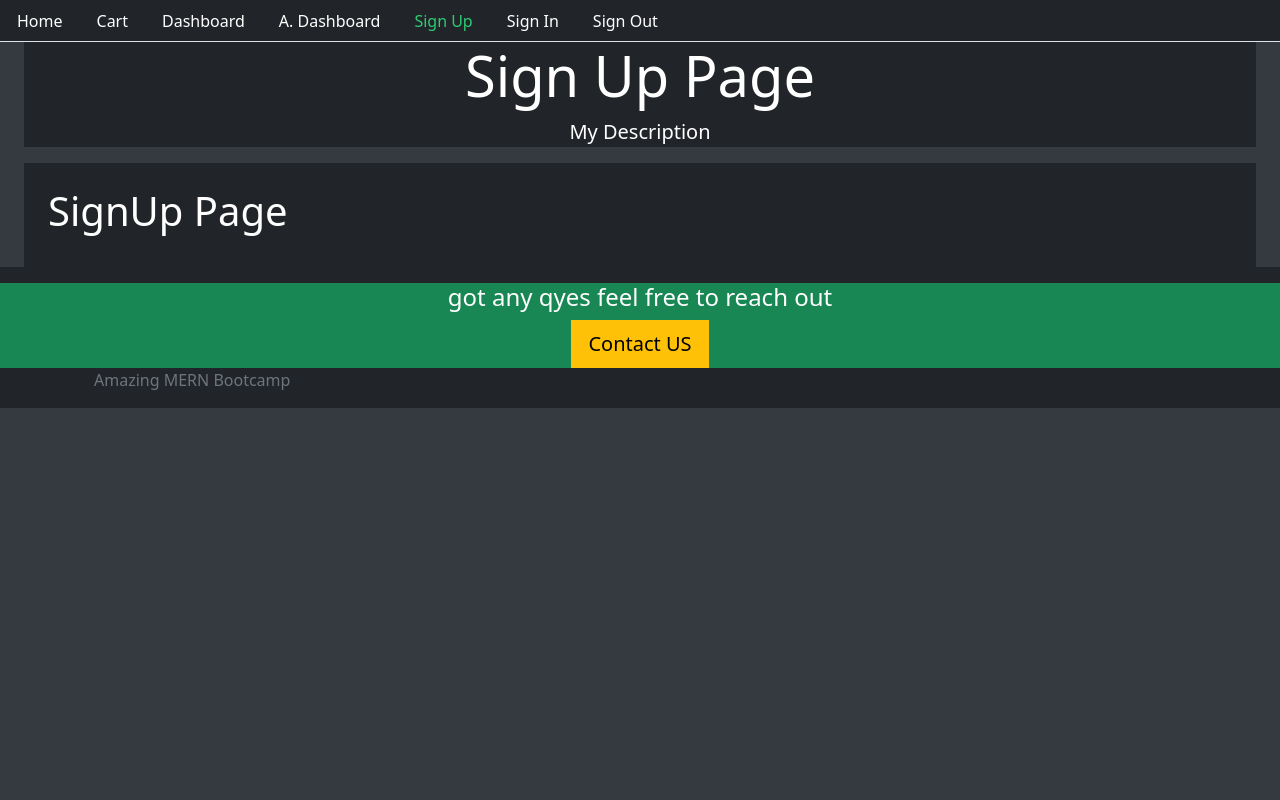
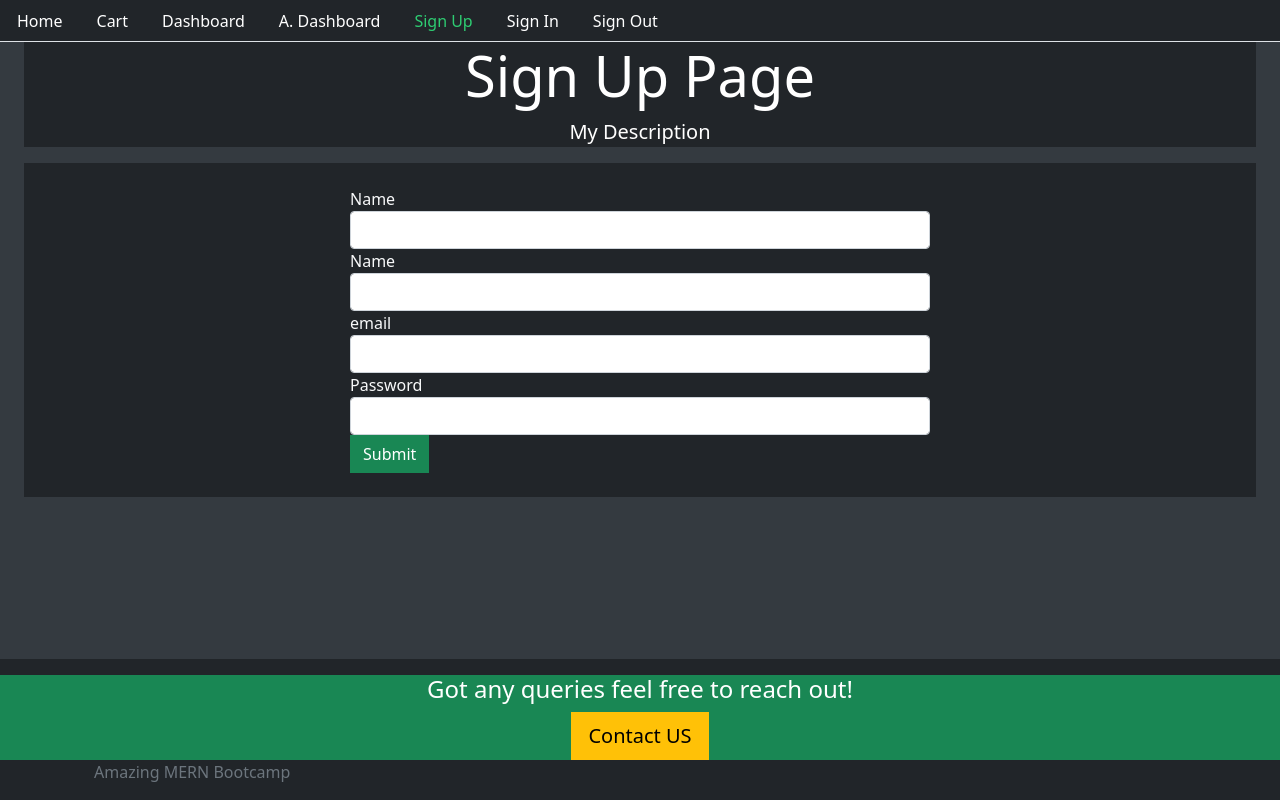
Before and after one commit to junaidapdev/ecommerce, a React (Create React App) app in the folder projfrontend/: page /signup in a window 1280 px wide. Built offline with nearby package versions, Linux system fonts and the light colour scheme.

Commit message:
authentication helper for react

```diff
--- a/projfrontend/src/auth/helper/index.js
+++ b/projfrontend/src/auth/helper/index.js
@@ -0,0 +1,56 @@
+import {API} from '../../backend'
+
+
+export const signup = user => {
+    return fetch (`${API}/signup`, {
+        method: "POST",
+        headers: {
+            Accept: "application/json",
+            "Content-Type": "application/json"
+        },
+        body: JSON.stringify(user)
+     })
+     .then(response => {
+         return response.json()
+     })
+     .catch(err => console.log(err))
+}
+
+
+export const signin = user => {
+    return fetch (`${API}/signin`, {
+        method: "POST",
+        headers: {
+            Accept: "application/json",
+            "Content-Type": "application/json"
+        },
+        body: JSON.stringify(user)
+     })
+     .then(response => {
+         return response.json()
+     })
+     .catch(err => console.log(err))
+}
+
+export const authenticate = (data, next) => {
+    if (typeof window !== "undefined") {
+      localStorage.setItem("jwt", JSON.stringify(data));
+      next();
+    }
+  };
+
+
+
+
+  export const signout = next => {
+    if (typeof window !== "undefined") {
+        localStorage.removeItem("jwt")
+        next();
+
+        return fetch(`${API}/signout`, {
+            method: "GET"
+        })
+        .then(response => console.log("Signout Succes"))
+        .catch(err => console.log(err))
+      }
+}
--- a/projfrontend/src/core/Base.js
+++ b/projfrontend/src/core/Base.js
@@ -1,5 +1,6 @@
 import React from 'react'
 import Menu from './Menu'
+
 
 const Base = ({
     title="My Title",
@@ -19,11 +20,11 @@ const Base = ({
         </div>
         <footer className='bg-dark footer mt-auto py-3'>
             <div className="container-fluid bg-success text-white text-center">
-                <h4>got any qyes feel free to reach out</h4>
+                <h4>Got any queries feel free to reach out!</h4>
                 <button className='btn btn-warning btn-lg  '>Contact US</button>
             </div>
             <div className="container">
-                <span className="text-muted">Amazing MERN Bootcamp</span>
+                <span className="text-muted text-center">Amazing MERN Bootcamp</span>
             </div>
         </footer>
     </div>
--- a/projfrontend/src/styles.css
+++ b/projfrontend/src/styles.css
@@ -7,3 +7,10 @@
 body {
   background: #343a40;
 }
+
+footer {
+  position: absolute;
+  bottom: 0px;
+  left: 0px;
+  right: 0px;
+}
--- a/projfrontend/src/user/Signin.js
+++ b/projfrontend/src/user/Signin.js
@@ -5,9 +5,52 @@ import { signup } from "../auth/helper";
 
 
 const Signin = () => {
+
+    const signInForm = () => {
+      return(
+        <div className="row">
+          <div className="col-md-6 offset-sm-3 text-left">
+            <form>
+              <div className="form-group">
+                <label className="text-light">Name</label>
+                <input
+                  className="form-control"
+                  // onChange={handleChange("name")}ƒ
+                  type="text"
+                  // value={name}
+                />
+              </div>
+              <div className="form-group">
+                <label className="text-light">email</label>
+                <input
+                  className="form-control"
+                  // onChange={handleChange("name")}ƒ
+                  type="email"
+                  // value={name}
+                />
+              </div>
+              <div className="form-group">
+                <label className="text-light">Password</label>
+                <input
+                  className="form-control"
+                  // onChange={handleChange("name")}ƒ
+                  type="password"
+                  // value={name}
+                />
+              </div>
+              <button  className="btn btn-success btn-block">
+                  Submit
+                </button>
+            </form>
+          </div>
+        </div>
+       )
+      };
+
+
   return (
     <Base title="Sign IN Page">
-        <h1>Sign In Page</h1>
+        {signInForm()}
     </Base>
   )
 }
--- a/projfrontend/src/user/Signup.js
+++ b/projfrontend/src/user/Signup.js
@@ -3,13 +3,63 @@ import Base from "../core/Base";
 import { Link } from "react-router-dom";
 import { signup } from "../auth/helper";
 
+const Signup = () => {
 
-const Signup = () => {
+  const signUpForm = () => {
+      return(
+    <div className="row">
+      <div className="col-md-6 offset-sm-3 text-left">
+        <form>
+          <div className="form-group">
+            <label className="text-light">Name</label>
+            <input
+              className="form-control"
+              // onChange={handleChange("name")}ƒ
+              type="text"
+              // value={name}
+            />
+          </div>
+          <div className="form-group">
+            <label className="text-light">Name</label>
+            <input
+              className="form-control"
+              // onChange={handleChange("name")}ƒ
+              type="text"
+              // value={name}
+            />
+          </div>
+          <div className="form-group">
+            <label className="text-light">email</label>
+            <input
+              className="form-control"
+              // onChange={handleChange("name")}ƒ
+              type="email"
+              // value={name}
+            />
+          </div>
+          <div className="form-group">
+            <label className="text-light">Password</label>
+            <input
+              className="form-control"
+              // onChange={handleChange("name")}ƒ
+              type="password"
+              // value={name}
+            />
+          </div>
+          <button  className="btn btn-success btn-block">
+              Submit
+            </button>
+        </form>
+      </div>
+    </div>
+      )
+  };
+
   return (
     <Base title="Sign Up Page">
-        <h1>SignUp Page</h1>
+        {signUpForm()}
     </Base>
-  )
-}
+  );
+};
 
-export default Signup
+export default Signup;
```
